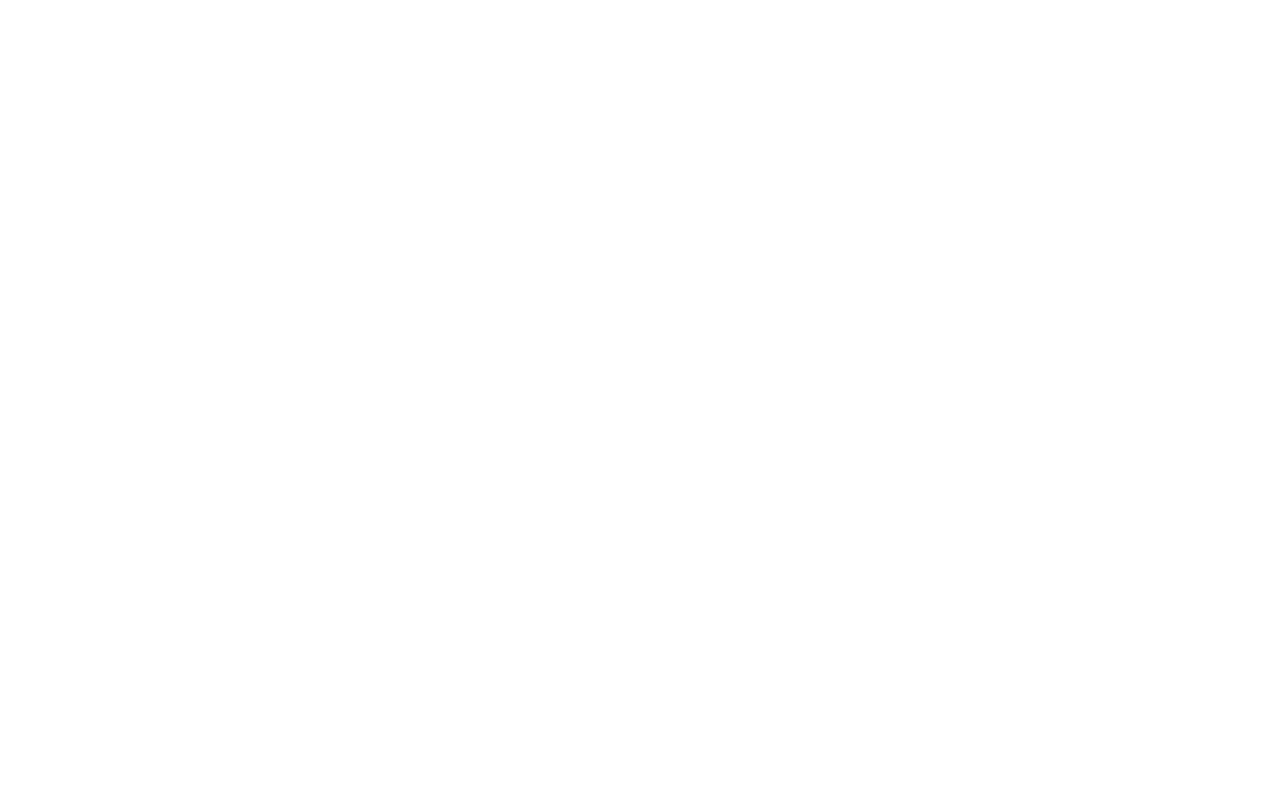
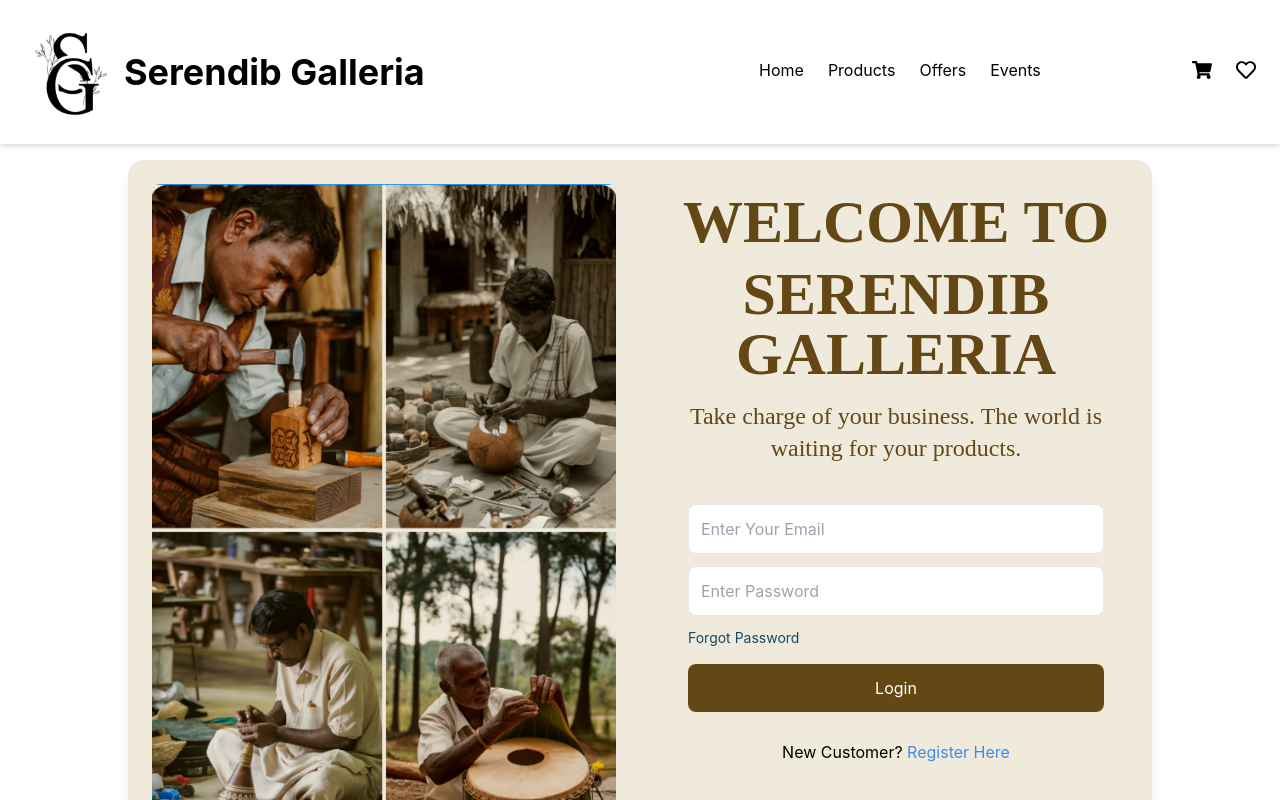
Before and after one commit to thisara02/Handicraft-E-Commerce, a React (Create React App) app in the folder Client/: page /vendor/login in a window 1280 px wide. Before the commit this address had no page. Shown: the top 800 px of the page. Built offline with nearby package versions, Linux system fonts and the light colour scheme.

Commit message:
Changes in navigation

```diff
--- a/Client/public/index.html
+++ b/Client/public/index.html
@@ -2,7 +2,7 @@
 <html lang="en">
   <head>
     <meta charset="utf-8" />
-    <link rel="icon" href="%PUBLIC_URL%/favicon.ico" />
+    <link rel="icon" href="%PUBLIC_URL%/logo.png" />
     <meta name="viewport" content="width=device-width, initial-scale=1" />
     <meta name="theme-color" content="#000000" />
     <meta
@@ -27,7 +27,7 @@
       work correctly both with client-side routing and a non-root public URL.
       Learn how to configure a non-root public URL by running `npm run build`.
     -->
-    <title>React App</title>
+    <title>Serendib Galleria</title>
   </head>
   <body>
     <noscript>You need to enable JavaScript to run this app.</noscript>
--- a/Client/src/index.js
+++ b/Client/src/index.js
@@ -28,10 +28,10 @@ root.render(
       <Routes>
       <Route path="" element={<HomePage />} />
         <Route path="/home" element={<HomePage />} />
-        <Route path="/vendor-login" element={<VendorLoginPage />} />
-        <Route path="/vendor-register" element={<VendorRegistrationPage />} />
-        <Route path="/customer-login" element={<CustomerLoginPage />} />
-        <Route path="/customer-register" element={<CustomerRegistrationPage />} />
+        <Route path="/vendor/login" element={<VendorLoginPage />} />
+        <Route path="/vendor/register" element={<VendorRegistrationPage />} />
+        <Route path="/login" element={<CustomerLoginPage />} />
+        <Route path="/register" element={<CustomerRegistrationPage />} />
         <Route path="/events" element={<EventPage />} />
         <Route path="/product" element={<ProductPage />} />
         <Route path="/offers" element={<OffersPage />} />
--- a/Client/src/pages/CustomerLoginPage.jsx
+++ b/Client/src/pages/CustomerLoginPage.jsx
@@ -55,7 +55,7 @@ const CustomerLoginPage = () => {
                 </button>
               </form>
               <p className="mt-3 text-center">
-                New Customer? <a href="/customer-register" className="text-[#228b86] hover:underline">Register Here</a>
+                New Customer? <a href="/register" className="text-[#228b86] hover:underline">Register Here</a>
               </p>
             </div>
           </div>
--- a/Client/src/pages/CustomerRegistrationPage.jsx
+++ b/Client/src/pages/CustomerRegistrationPage.jsx
@@ -176,7 +176,7 @@ const CustomerRegistrationPage = () => {
 
           <p className="mt-2 text-center">
             Already have an account?{" "}
-            <a href="/customer-login" className="text-green-500 hover:underline">
+            <a href="/login" className="text-green-500 hover:underline">
               Login
             </a>
           </p>
--- a/Client/src/pages/HomePage.jsx
+++ b/Client/src/pages/HomePage.jsx
@@ -301,7 +301,7 @@ const HomePage = () => {
           />
           {/* Floating Button */}
           <button
-            onClick={() => navigate("/customer-register")} // Navigate to the register page
+            onClick={() => navigate("/register")} // Navigate to the register page
             className="absolute bottom-8 right-8 bg-[#0b4d3c] text-white py-3 px-6 rounded-lg shadow-lg hover:bg-blue-700 transition-colors"
           >
             Register Now
@@ -353,7 +353,7 @@ const HomePage = () => {
           <h1 className="absolute top-16 left-8 text-[#3f2626] text-2xl font-serif font-bold ">Every sale starts with a single step</h1>
           <h1 className="absolute top-24 left-8 text-[#3f2626] text-2xl font-serif font-bold ">Exapnd your Items towards Global</h1>
           <button
-            onClick={() => navigate("/vendor-register")} // Navigate to the register page
+            onClick={() => navigate("/vendor/register")} // Navigate to the register page
             className="absolute top-40 left-8 bg-[#302213] text-white py-3 px-6 rounded-lg shadow-lg hover:bg-blue-700 transition-colors"
           >
             Click Here to Register Now
--- a/Client/src/pages/VendorLoginPage.jsx
+++ b/Client/src/pages/VendorLoginPage.jsx
@@ -67,7 +67,7 @@ function VendorLogin() {
                 </button>
               </form>
               <p className="mt-3 text-center">
-                New Customer? <a href="/vendor-register" className="text-[#458ae4] hover:underline">Register Here</a>
+                New Customer? <a href="/vendor/register" className="text-[#458ae4] hover:underline">Register Here</a>
               </p>
             </div>
           </div>
--- a/Client/src/pages/VendorRegistrationPage.jsx
+++ b/Client/src/pages/VendorRegistrationPage.jsx
@@ -224,7 +224,7 @@ const VendorRegistrationPage = () => {
 
           <p className="mt-2 text-center">
             Already have an account?{" "}
-            <a href="/vendor-login" className="text-green-500 hover:underline">
+            <a href="/vendor/login" className="text-green-500 hover:underline">
               Login
             </a>
           </p>
```
Also changed, not shown: Client/public/logo.png (added).
